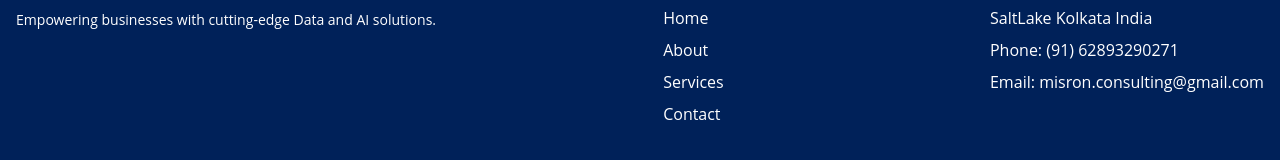
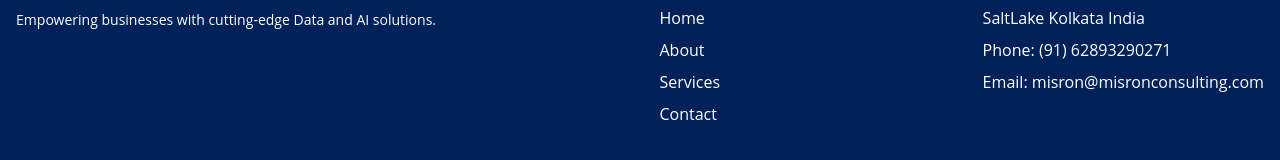
Before and after one commit to ambarishg/misron-consulting---azure, a React (Vite) app: page /coinnovationservices in a window 1280 px wide. Shown: the part 2271-2431 px from the top of the page. Built offline with nearby package versions, Linux system fonts and the light colour scheme.

Commit message:
EMAIL changed

```diff
--- a/src/components/Footer.jsx
+++ b/src/components/Footer.jsx
@@ -34,7 +34,7 @@ const Footer = () => {
           </Text>
           <Text>SaltLake Kolkata India</Text>
           <Text>Phone: (91) 62893290271</Text>
-          <Text>Email: misron.consulting@gmail.com</Text>
+          <Text>Email: misron@misronconsulting.com</Text>
         </VStack>
       </Flex>
       <Text mt={8} textAlign="center" fontSize="sm">
```
